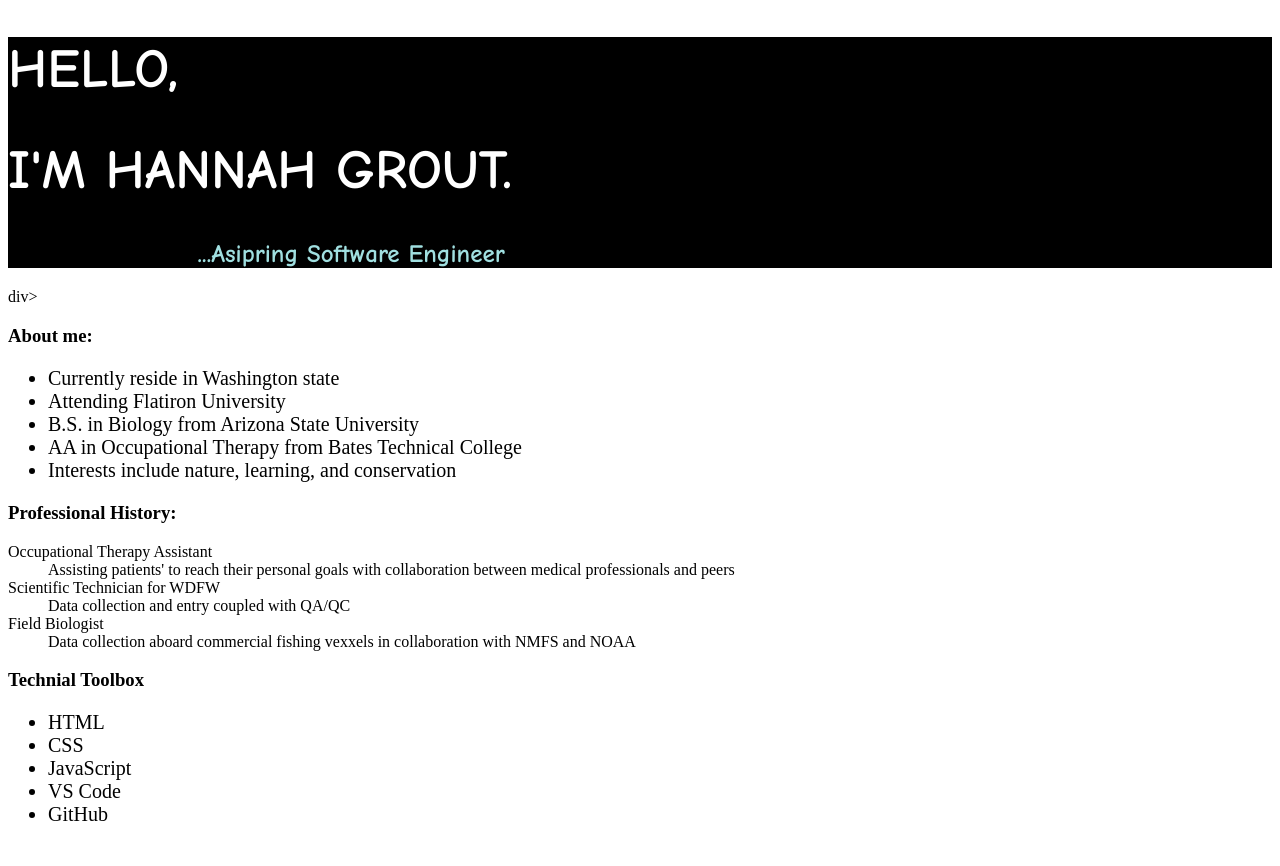
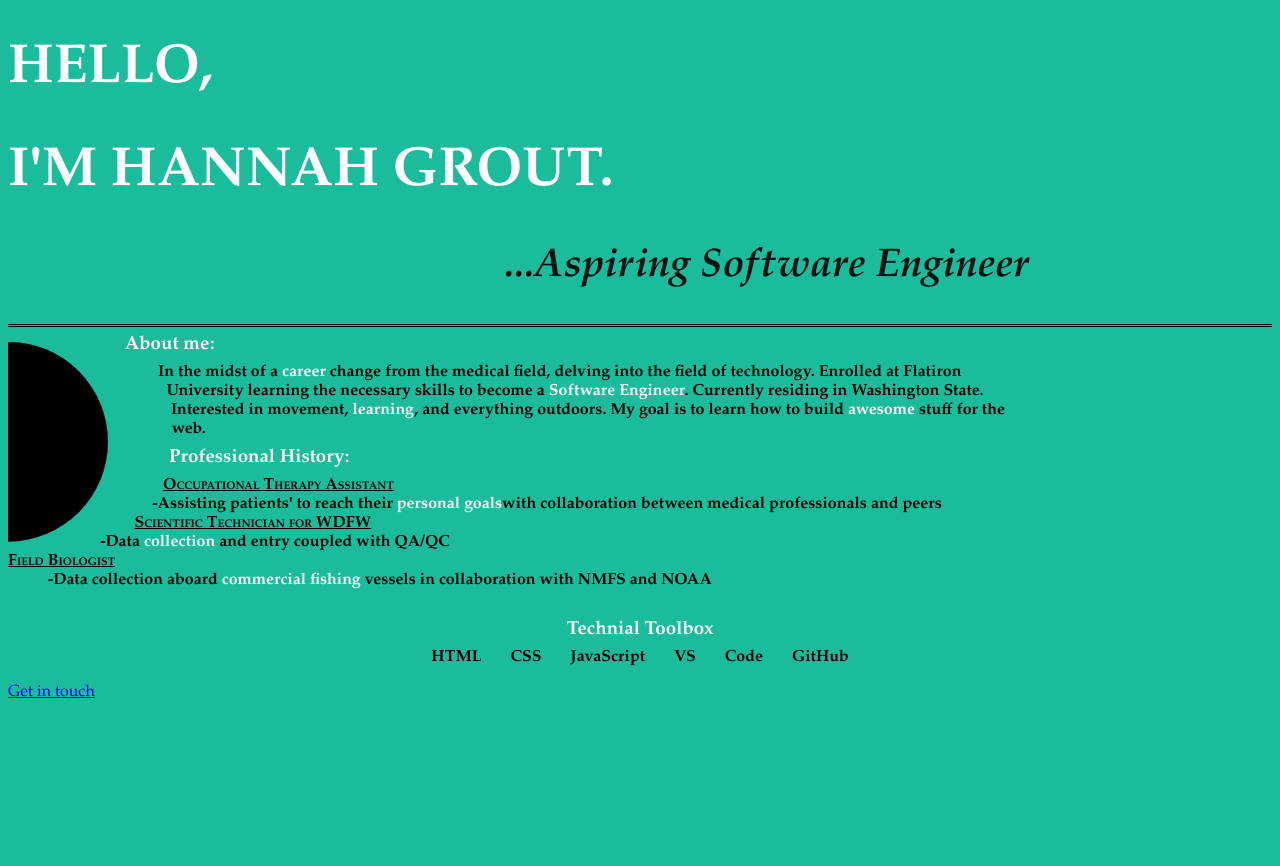
Before and after one commit to hannybananny/Emily-Pilates, a plain HTML site: page index.html in a window 1280 px wide. After the commit the page ends 800 px from the top, so only its background shows below. Drawn offline with Linux system fonts and the light colour scheme.

Commit message:
HTML and CSS updates 4

```diff
--- a/index.html
+++ b/index.html
@@ -5,46 +5,51 @@
         <title>Hannah_Grout</title>
     </head>
     <body>
-        <div class="header">
+        <div class="intro">
             <h1>HELLO,</h1>
             <h1>I'M HANNAH GROUT.</h1>
-            <h2>...Asipring Software Engineer</h2>
-        </div>div>
+            <h2>...Aspiring Software Engineer</h2>
+        </div>
 
-        <div class="about me">
-            <h3>About me:</h3>
-            <ul>
-                <li>Currently reside in Washington state</li>
-                <li>Attending Flatiron University</li>
-                <li>B.S. in <span class="blue">Biology</span> from Arizona State University</li>
-                <li>AA in <span class="blue">Occupational</span> Therapy from Bates Technical College</li>
-                <li>Interests include nature, learning, and conservation</li>
-            </ul>
+        <div class ="circle"></div>
+
+        <div class="header">
+            <h3><span class="indent">About me:</span></h3>
         </div>
-        <div class="History">
+        <div class ="paragraph1">
+            <p>In the midst of a <span class="white">career</span> change from the medical field, delving into the field of technology.
+                Enrolled at Flatiron University learning the necessary skills to become a <span class="white">Software Engineer</span>.
+                Currently residing in Washington State. Interested in movement, <span class="white">learning</span>, and everything outdoors.
+                My goal is to learn how to build <span class="white">awesome</span> stuff for the web.
+            </p>
+        </div>
+        <div class="header">
             <h3>Professional History:</h3>
+        </div>
+        <div class="list">
             <dl>
-                <dt>Occupational Therapy Assistant</dt>
-                    <dd>Assisting patients' to reach their personal goals with collaboration between medical professionals and peers</dd>
-                <dt>Scientific Technician for WDFW</dt>
-                    <dd>Data collection and entry coupled with QA/QC</dd>
-                <dt>Field Biologist</dt>
-                    <dd>Data collection aboard commercial fishing vexxels in collaboration with NMFS and NOAA</dd>
+                <dt><span class= "underline">Occupational Therapy Assistant</dt></span>
+                    <dd>-Assisting patients' to reach their <span class="white">personal goals</span>with collaboration between medical professionals and peers</dd>
+                <dt><span class= "underline">Scientific Technician for WDFW</span></dt>
+                    <dd>-Data <span class="white">collection</span> and entry coupled with QA/QC</dd>
+                <dt><span class="underline">Field Biologist</span></dt>
+                    <dd>-Data collection aboard <span class="white">commercial fishing</span> vessels in collaboration with NMFS and NOAA</dd>
             </dl>
         </div>
-        <div class="Toolbox">
+        <div class="center">
             <h3>Technial Toolbox</h3>
-            <ul>
-                <li>HTML</li>
-                <li>CSS</li>
-                <li>JavaScript</li>
-                <li>VS Code</li>
-                <li>GitHub</li>
-            </ul>
         </div>
-
-        <a href="hannahmgrout@gmail.com">Get in touch
-        </a>
+        <div class="toolbox">
+            <p>HTML
+                CSS
+                JavaScript
+                VS Code
+                GitHub
+            </p>
+        </div>
+        <div class="link">
+        <a href="hannahmgrout@gmail.com">Get in touch</a>
+        </div>
 
         <script src="script.js"></script>
     </body>
--- a/style.css
+++ b/style.css
@@ -1,6 +1,21 @@
-.header {
-    background-color: black;
-    font-family: "Comic Sans MS", cursive;
+body {
+    font-family: Garamond;
+    background-color: #1abc9c;
+}
+
+
+.circle {
+    float: left;
+    margin-top: 15px;
+    width: 200px;
+    height: 200px;
+    shape-outside: circle(50% at 30%);
+    clip-path: circle(50% at 0%);
+    background: black;
+}
+
+.intro {
+  border-bottom: double;
 }
 
 h1 {
@@ -10,19 +25,55 @@ h1 {
 }
 
 h2 {
-    font-size: 25px;
+    font-size: 40px;
     font-weight: bold;
-    color:#a0dfe0;
-    text-indent: 15%;
+    color:#031213;
+    text-align: center;
+    text-indent: 20%;
+    font-style: italic;
 }
 
 
-ul {
-    font-size: 20px;
+h3 {
+    color: white;
+    font-weight: bold;
+    line-height: 10%;
+    margin-bottom: 0%;
 }
 
-a {
+.link {
     font-size: medium;
     color: white;
     align-items: center;
 }
+
+.list {
+    font-weight: bold;
+    margin-bottom: 40px;
+}
+
+.paragraph1 {
+    width: 1000px;
+    font-weight: bold;
+    margin-bottom: 10px;
+}
+
+.white {
+    color: white;
+}
+
+.underline {
+    text-decoration: underline;
+    text-decoration-color: black;
+    font-weight: bolder;
+    font-variant-caps: petite-caps;
+}
+
+.center {
+    text-align: center;
+}
+.toolbox {
+    text-align: center;
+    word-spacing: 25px;
+    font-weight: bold;
+}
```
